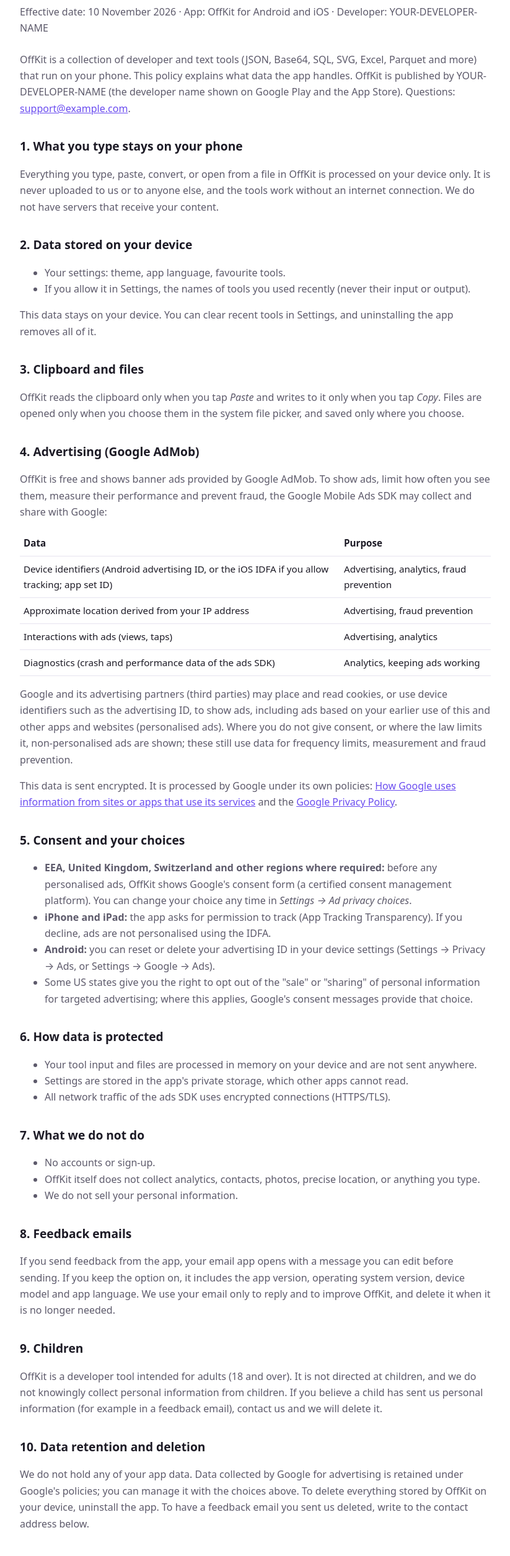
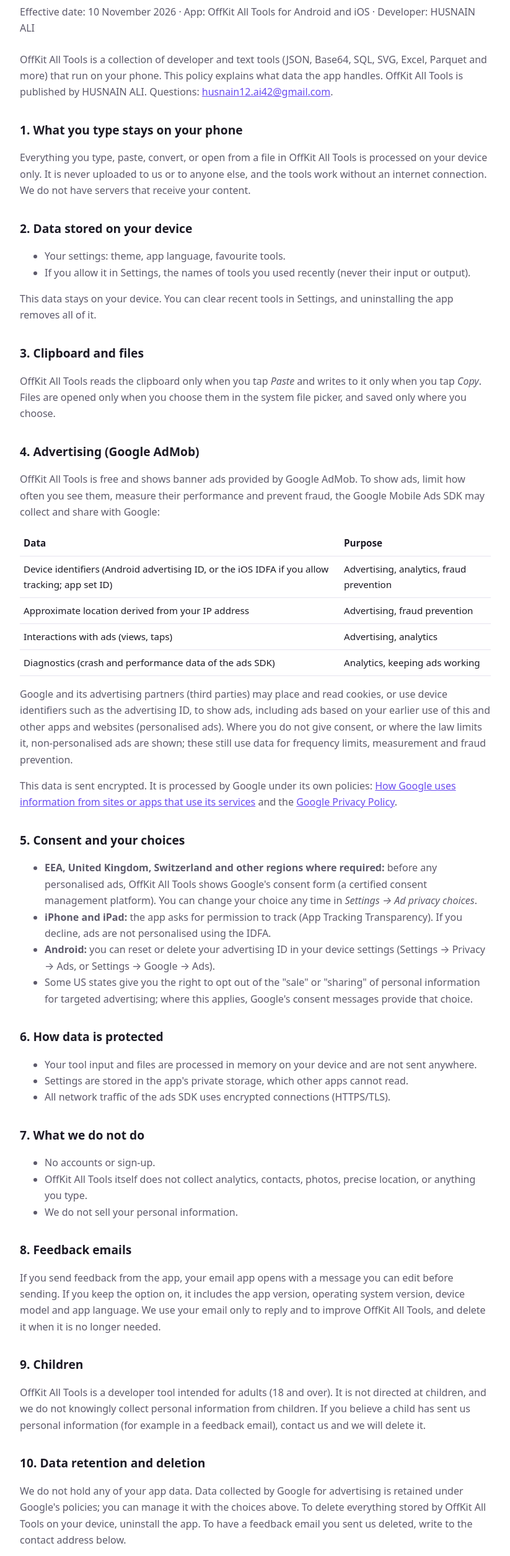
Before and after one commit to husnainali-devoffkit/husnainali-devoffkit.github.io, a plain HTML site: page privacy.html in a window 1280 px wide. Shown: the part 103-2614 px from the top of the page at 62% size, without its empty margins (228-1051 px from the left). Drawn offline with Linux system fonts and the light colour scheme.

Commit message:
Update privacy policy for OffKit All Tools

```diff
--- a/privacy.html
+++ b/privacy.html
@@ -3,8 +3,8 @@
 <head>
 <meta charset="utf-8">
 <meta name="viewport" content="width=device-width, initial-scale=1">
-<title>OffKit Privacy Policy</title>
-<meta name="description" content="How the OffKit app handles your data.">
+<title>OffKit All Tools Privacy Policy</title>
+<meta name="description" content="How the OffKit All Tools app handles your data.">
 <style>
   :root { --bg:#ffffff; --text:#1d1b26; --muted:#5d5a6b; --line:#e6e3ef; --accent:#6a4cf0; }
   @media (prefers-color-scheme: dark) { :root { --bg:#0f0e15; --text:#eceaf4; --muted:#a8a4b8; --line:#2a2737; --accent:#9b85ff; } }
@@ -18,14 +18,14 @@
 </head>
 <body>
 <main>
-<h1>OffKit Privacy Policy</h1>
-<p class="meta">Effective date: 10 November 2026 · App: OffKit for Android and iOS · Developer: YOUR-DEVELOPER-NAME</p>
+<h1>OffKit All Tools Privacy Policy</h1>
+<p class="meta">Effective date: 10 November 2026 · App: OffKit All Tools for Android and iOS · Developer: HUSNAIN ALI</p>
 
-<p>OffKit is a collection of developer and text tools (JSON, Base64, SQL, SVG, Excel, Parquet and more) that run on your phone.
-This policy explains what data the app handles. OffKit is published by YOUR-DEVELOPER-NAME (the developer name shown on Google Play and the App Store). Questions: <a href="mailto:support@example.com">support@example.com</a>.</p>
+<p>OffKit All Tools is a collection of developer and text tools (JSON, Base64, SQL, SVG, Excel, Parquet and more) that run on your phone.
+This policy explains what data the app handles. OffKit All Tools is published by HUSNAIN ALI. Questions: <a href="mailto:husnain12.ai42@gmail.com">husnain12.ai42@gmail.com</a>.</p>
 
 <h2>1. What you type stays on your phone</h2>
-<p>Everything you type, paste, convert, or open from a file in OffKit is processed on your device only. It is never uploaded to us or to anyone else, and the tools work without an internet connection. We do not have servers that receive your content.</p>
+<p>Everything you type, paste, convert, or open from a file in OffKit All Tools is processed on your device only. It is never uploaded to us or to anyone else, and the tools work without an internet connection. We do not have servers that receive your content.</p>
 
 <h2>2. Data stored on your device</h2>
 <ul>
@@ -35,10 +35,10 @@ This policy explains what data the app handles. OffKit is published by YOUR-DEVE
 <p>This data stays on your device. You can clear recent tools in Settings, and uninstalling the app removes all of it.</p>
 
 <h2>3. Clipboard and files</h2>
-<p>OffKit reads the clipboard only when you tap <em>Paste</em> and writes to it only when you tap <em>Copy</em>. Files are opened only when you choose them in the system file picker, and saved only where you choose.</p>
+<p>OffKit All Tools reads the clipboard only when you tap <em>Paste</em> and writes to it only when you tap <em>Copy</em>. Files are opened only when you choose them in the system file picker, and saved only where you choose.</p>
 
 <h2>4. Advertising (Google AdMob)</h2>
-<p>OffKit is free and shows banner ads provided by Google AdMob. To show ads, limit how often you see them, measure their performance and prevent fraud, the Google Mobile Ads SDK may collect and share with Google:</p>
+<p>OffKit All Tools is free and shows banner ads provided by Google AdMob. To show ads, limit how often you see them, measure their performance and prevent fraud, the Google Mobile Ads SDK may collect and share with Google:</p>
 <table>
   <tr><th>Data</th><th>Purpose</th></tr>
   <tr><td>Device identifiers (Android advertising ID, or the iOS IDFA if you allow tracking; app set ID)</td><td>Advertising, analytics, fraud prevention</td></tr>
@@ -51,7 +51,7 @@ This policy explains what data the app handles. OffKit is published by YOUR-DEVE
 
 <h2>5. Consent and your choices</h2>
 <ul>
-  <li><strong>EEA, United Kingdom, Switzerland and other regions where required:</strong> before any personalised ads, OffKit shows Google's consent form (a certified consent management platform). You can change your choice any time in <em>Settings → Ad privacy choices</em>.</li>
+  <li><strong>EEA, United Kingdom, Switzerland and other regions where required:</strong> before any personalised ads, OffKit All Tools shows Google's consent form (a certified consent management platform). You can change your choice any time in <em>Settings → Ad privacy choices</em>.</li>
   <li><strong>iPhone and iPad:</strong> the app asks for permission to track (App Tracking Transparency). If you decline, ads are not personalised using the IDFA.</li>
   <li><strong>Android:</strong> you can reset or delete your advertising ID in your device settings (Settings → Privacy → Ads, or Settings → Google → Ads).</li>
   <li>Some US states give you the right to opt out of the "sale" or "sharing" of personal information for targeted advertising; where this applies, Google's consent messages provide that choice.</li>
@@ -67,24 +67,24 @@ This policy explains what data the app handles. OffKit is published by YOUR-DEVE
 <h2>7. What we do not do</h2>
 <ul>
   <li>No accounts or sign-up.</li>
-  <li>OffKit itself does not collect analytics, contacts, photos, precise location, or anything you type.</li>
+  <li>OffKit All Tools itself does not collect analytics, contacts, photos, precise location, or anything you type.</li>
   <li>We do not sell your personal information.</li>
 </ul>
 
 <h2>8. Feedback emails</h2>
-<p>If you send feedback from the app, your email app opens with a message you can edit before sending. If you keep the option on, it includes the app version, operating system version, device model and app language. We use your email only to reply and to improve OffKit, and delete it when it is no longer needed.</p>
+<p>If you send feedback from the app, your email app opens with a message you can edit before sending. If you keep the option on, it includes the app version, operating system version, device model and app language. We use your email only to reply and to improve OffKit All Tools, and delete it when it is no longer needed.</p>
 
 <h2>9. Children</h2>
-<p>OffKit is a developer tool intended for adults (18 and over). It is not directed at children, and we do not knowingly collect personal information from children. If you believe a child has sent us personal information (for example in a feedback email), contact us and we will delete it.</p>
+<p>OffKit All Tools is a developer tool intended for adults (18 and over). It is not directed at children, and we do not knowingly collect personal information from children. If you believe a child has sent us personal information (for example in a feedback email), contact us and we will delete it.</p>
 
 <h2>10. Data retention and deletion</h2>
-<p>We do not hold any of your app data. Data collected by Google for advertising is retained under Google's policies; you can manage it with the choices above. To delete everything stored by OffKit on your device, uninstall the app. To have a feedback email you sent us deleted, write to the contact address below.</p>
+<p>We do not hold any of your app data. Data collected by Google for advertising is retained under Google's policies; you can manage it with the choices above. To delete everything stored by OffKit All Tools on your device, uninstall the app. To have a feedback email you sent us deleted, write to the contact address below.</p>
 
 <h2>11. Changes</h2>
 <p>If this policy changes, the new version will be posted on this page with a new effective date.</p>
 
 <h2>12. Contact</h2>
-<p>Developer: YOUR-DEVELOPER-NAME<br>Email: <a href="mailto:support@example.com">support@example.com</a></p>
+<p>Developer: HUSNAIN ALI<br>Email: <a href="mailto:husnain12.ai42@gmail.com">husnain12.ai42@gmail.com</a></p>
 </main>
 </body>
 </html>
```
